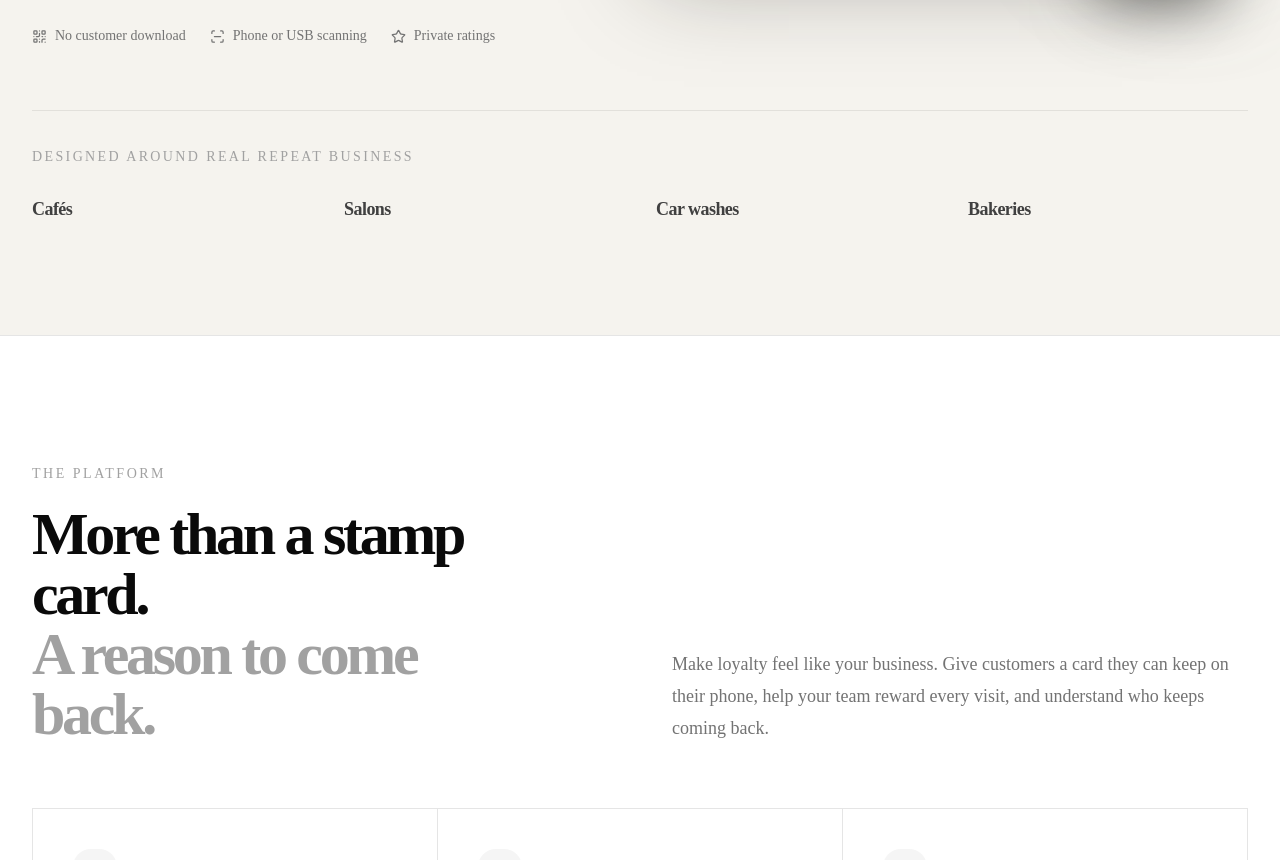
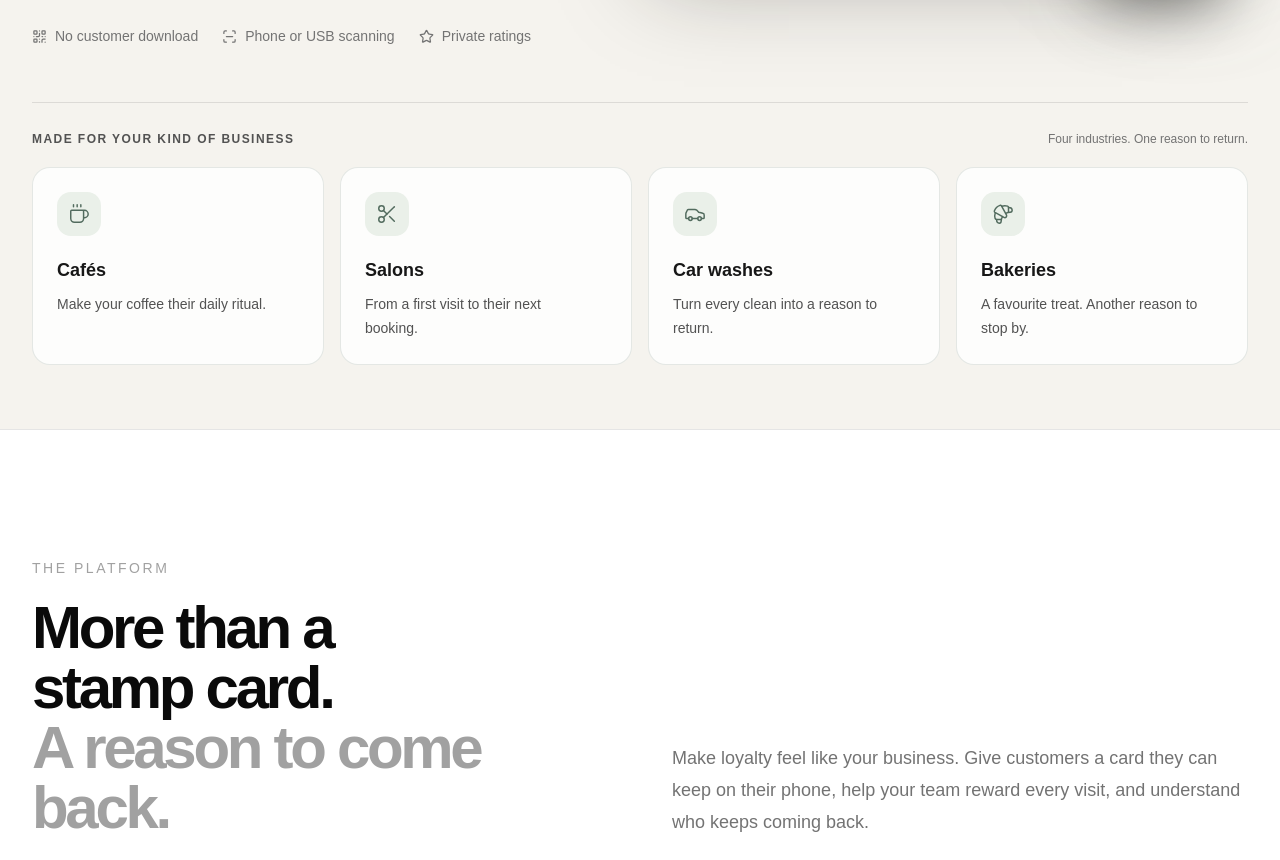
Before and after one commit to begadahmed23/beloyal-studio, a Next.js app: page / in a window 1280 px wide. Shown: the part 686-1546 px from the top of the page. Built offline with nearby package versions, Linux system fonts and the light colour scheme.

Commit message:
Design bilingual industry cards and correct landing font fallback

```diff
--- a/components/landing/ArabicLanding.tsx
+++ b/components/landing/ArabicLanding.tsx
@@ -5,6 +5,7 @@ import { useState, type FormEvent } from "react";
 import { Check } from "lucide-react";
 import { ProductPreview } from "./Hero";
 import Footer from "./Footer";
+import BusinessTypes from "./BusinessTypes";
 
 const section = "px-5 py-20 sm:px-8 lg:py-28";
 const heading = "text-3xl font-semibold leading-[1.5] sm:text-5xl";
@@ -65,7 +66,7 @@ export default function ArabicLanding() {
     <section className={`${section} overflow-hidden bg-[#f5f3ee]`}><div className="mx-auto grid max-w-7xl items-center gap-12 lg:grid-cols-[0.9fr_1.1fr]">
       <div><p className="inline-block rounded-full border border-black/10 bg-white px-4 py-2 text-sm text-neutral-600">للكافيهات والصالونات ومغاسل العربيات والمخابز</p><h1 className="mt-7 text-4xl font-semibold leading-[1.5] sm:text-6xl">ادّيهم سبب<br /><span className="text-[#526b5e]">يرجعوا تاني.</span></h1><p className="mt-6 max-w-xl text-lg leading-9 text-neutral-600">خلّي أول زيارة بداية لعلاقة طويلة. كروت ولاء رقمية باسم مشروعك، ومكافآت تشجّع عملاءك يرجعوا، وبيانات تساعدك تفهم عاداتهم — كل ده في مكان واحد.</p><div className="mt-8 flex flex-wrap gap-3"><a href="#contact" className="inline-flex min-h-12 items-center justify-center rounded-full bg-black px-7 py-3 text-sm font-semibold text-white">خلّينا نتكلم</a><a href="#how-it-works" className="inline-flex min-h-12 items-center justify-center rounded-full border border-neutral-300 bg-white px-7 py-3 text-sm font-semibold">شوف طريقة الاستخدام</a></div><p className="mt-7 text-sm leading-8 text-neutral-500">من غير تحميل تطبيق · مسح بالموبايل أو قارئ USB · تقييمات خاصة</p></div>
       <ProductPreview />
-    </div><p className="mx-auto mt-14 max-w-7xl border-t border-black/10 pt-7 text-sm leading-8 text-neutral-600">للمشاريع اللي عملاؤها بيحبوا يرجعوا: كافيهات · صالونات · مغاسل عربيات · مخابز</p></section>
+    </div><div className="mx-auto max-w-7xl"><BusinessTypes arabic /></div></section>
     <section id="features" className={section}><div className="mx-auto max-w-7xl"><p className="mb-4 text-sm text-[#526b5e]">المميزات</p><h2 className={heading}>أكتر من كارت أختام.<br />سبب للزيارة الجاية.</h2><p className="mt-6 max-w-2xl text-lg leading-9 text-neutral-600">خلّي برنامج الولاء شبه مشروعك: سهل للعميل، واضح لفريقك، ومفيد ليك.</p><div className="mt-10 grid gap-4 md:grid-cols-2 lg:grid-cols-3">{features.map(([title,text]) => <article key={title} className="rounded-2xl border border-neutral-200 p-6 sm:p-8"><h3 className="text-xl font-semibold leading-8">{title}</h3><p className="mt-4 leading-8 text-neutral-600">{text}</p></article>)}</div></div></section>
     <section id="how-it-works" className={`${section} bg-[#111210] text-white`}><div className="mx-auto grid max-w-7xl gap-12 lg:grid-cols-2"><div><p className="mb-4 text-sm text-white/60">طريقة الاستخدام</p><h2 className={heading}>سهل لفريقك.<br />بسيط لعملائك.</h2><p className="mt-6 text-lg leading-9 text-white/65">من الانضمام لحد استلام المكافأة، بخطوات واضحة ومن غير كروت ورقية أو تطبيق للعميل.</p></div><ol>{steps.map(([title,text],i) => <li key={title} className="flex gap-5 border-b border-white/20 py-6"><span className="text-[#b9ceb9]">{i+1}</span><div><h3 className="text-xl font-semibold leading-8">{title}</h3><p className="mt-3 leading-8 text-white/65">{text}</p></div></li>)}</ol></div></section>
     <section id="insights" className={`${section} bg-[#edf1ec]`}><div className="mx-auto max-w-7xl"><p className="mb-4 text-sm text-[#526b5e]">افهم عملاءك من زياراتهم</p><h2 className={heading}>كل زيارة بتقولك حاجة.</h2><p className="mt-6 max-w-3xl text-lg leading-9 text-neutral-600">كل زيارة مسجّلة بتساعدك تفهم عملاءك أكتر: مين بيرجع، ومين غاب، وإيه اللي ممكن يشجّعهم يزوروك تاني.</p><div className="mt-10 grid gap-4 md:grid-cols-2">{insights.map(([title,text]) => <article key={title} className="rounded-2xl border border-[#526b5e]/15 bg-white/75 p-6 sm:p-8"><h3 className="text-xl font-semibold">{title}</h3><p className="mt-4 leading-8 text-neutral-600">{text}</p></article>)}</div><div className="mt-6 rounded-2xl bg-[#18261e] p-7 text-white"><h3 className="text-2xl leading-9">«مين محتاج نعزمه يرجع؟»</h3><ol className="mt-5 list-inside list-decimal space-y-3 leading-8 text-white/80"><li>نحدّد الأعضاء اللي زياراتهم المسجّلة قلّت.</li><li>نختار عرض مناسب لمجموعة تجريبية صغيرة.</li><li>نشوف مين رجع ونقارن النتيجة بمجموعة عملاء مشابهة ما وصلهاش العرض.</li></ol><p className="mt-5 text-sm leading-7 text-white/65">مثال لتحليل مخصّص بنتفق على تجهيزه وطريقة قياسه معاك.</p></div><p className="mt-6 text-sm leading-8 text-neutral-600">التحليل بيعتمد على الزيارات والنشاط اللي اتسجّلوا على BeLoyal. تحليل نتيجة الحملات بنجهّزه حسب احتياجك. ولو هنستخدم نماذج لتوقّع سلوك العملاء، هنحتاج بيانات كفاية ونتأكّد من دقتها الأول. وتحليل الإيرادات محتاج تسجيل قيمة المشتريات كمان.</p></div></section>
--- /dev/null
+++ b/components/landing/BusinessTypes.tsx
@@ -0,0 +1,14 @@
+import { Coffee, Scissors, Car, Croissant } from "lucide-react";
+
+export default function BusinessTypes({ arabic = false }: { arabic?: boolean }) {
+  const businesses = [
+    { icon: Coffee, name: arabic ? "كافيهات" : "Cafés", text: arabic ? "خلّي قهوتك جزء من يومهم." : "Make your coffee their daily ritual." },
+    { icon: Scissors, name: arabic ? "صالونات" : "Salons", text: arabic ? "من أول زيارة للحجز الجاي." : "From a first visit to their next booking." },
+    { icon: Car, name: arabic ? "مغاسل عربيات" : "Car washes", text: arabic ? "كل غسلة تقرّبهم من مكافأة." : "Turn every clean into a reason to return." },
+    { icon: Croissant, name: arabic ? "مخابز" : "Bakeries", text: arabic ? "طعم يحبّوه، وسبب يرجعوا عشانه." : "A favourite treat. Another reason to stop by." },
+  ];
+  return <div className="mt-12 border-t border-black/10 pt-7 sm:mt-14">
+    <div className="mb-5 flex flex-wrap items-center justify-between gap-3"><p className="text-xs font-semibold uppercase tracking-[0.12em] text-neutral-600">{arabic ? "لمشاريع بتكبر بعملائها الدائمين" : "Made for your kind of business"}</p><span className="text-xs text-neutral-500">{arabic ? "٤ أنشطة. هدف واحد: يرجعوا تاني." : "Four industries. One reason to return."}</span></div>
+    <div className="grid grid-cols-2 gap-3 lg:grid-cols-4 lg:gap-4">{businesses.map(({icon:Icon,name,text}) => <article key={name} className="rounded-2xl border border-[#526b5e]/15 bg-white/80 p-4 transition-colors hover:border-[#526b5e]/35 hover:bg-white sm:p-6"><span className="mb-5 flex h-11 w-11 items-center justify-center rounded-xl bg-[#eaf0e9] text-[#526b5e]"><Icon aria-hidden="true" size={22} strokeWidth={1.6}/></span><h3 className="text-base font-semibold text-neutral-900 sm:text-lg">{name}</h3><p className="mt-2 max-w-56 text-xs leading-6 text-neutral-600 sm:text-sm">{text}</p></article>)}</div>
+  </div>;
+}
--- a/components/landing/Hero.tsx
+++ b/components/landing/Hero.tsx
@@ -1,4 +1,5 @@
 import Link from "next/link";
+import BusinessTypes from "./BusinessTypes";
 import {
   ArrowUpRight,
   ChartNoAxesCombined,
@@ -235,7 +236,7 @@ export function ProductPreview() {
 
 export default function Hero() {
   return (
-    <section className="relative overflow-hidden bg-[#f5f3ee] px-5 sm:px-6 pb-20 pt-16 sm:pt-20 lg:px-8 lg:pb-28 lg:pt-24">
+    <section className="relative overflow-hidden bg-[#f5f3ee] px-5 sm:px-6 pb-12 pt-16 sm:pt-20 lg:px-8 lg:pb-16 lg:pt-24">
       <div className="pointer-events-none absolute left-1/2 top-[-22rem] h-[46rem] w-[46rem] -translate-x-1/2 rounded-full bg-white blur-3xl" />
       <div className="relative mx-auto max-w-7xl">
         <div className="grid items-center gap-14 lg:grid-cols-[0.9fr_1.1fr] lg:gap-16">
@@ -283,17 +284,7 @@ export default function Hero() {
           <ProductPreview />
         </div>
 
-        <div className="mt-16 border-t border-black/[0.08] pt-9">
-          <p className="text-sm font-medium uppercase tracking-[0.17em] text-neutral-400">
-            Designed around real repeat business
-          </p>
-          <div className="mt-7 grid grid-cols-2 gap-x-8 gap-y-5 text-lg font-semibold tracking-[-0.03em] text-neutral-300 sm:grid-cols-4">
-            <p className="text-neutral-700">Cafés</p>
-            <p className="text-neutral-700">Salons</p>
-            <p className="text-neutral-700">Car washes</p>
-            <p className="text-neutral-700">Bakeries</p>
-          </div>
-        </div>
+        <BusinessTypes />
       </div>
     </section>
   );
--- a/components/landing/LandingPage.tsx
+++ b/components/landing/LandingPage.tsx
@@ -53,7 +53,7 @@ export default function LandingPage() {
     setArabic(!arabic);
   }
   return (
-    <main ref={pageRef} onClick={navigateToSection} lang={arabic ? "ar" : "en"} dir={arabic ? "rtl" : "ltr"} style={{ colorScheme: "light", ...(arabic ? {fontFamily: 'Tahoma, Arial, sans-serif'} : {}) }} className="landing-page min-h-screen bg-white text-neutral-950">
+    <main ref={pageRef} onClick={navigateToSection} lang={arabic ? "ar" : "en"} dir={arabic ? "rtl" : "ltr"} style={{ colorScheme: "light", fontFamily: arabic ? 'Tahoma, Arial, sans-serif' : 'Arial, Helvetica, sans-serif' }} className="landing-page min-h-screen bg-white text-neutral-950">
       <Navbar arabic={arabic} onLanguageChange={changeLanguage} />
       {arabic ? <ArabicLanding /> : <><Hero /><Features /><HowItWorks /><Insights /><Pricing /><FAQ /><Contact /><Footer /></>}
     </main>
```
